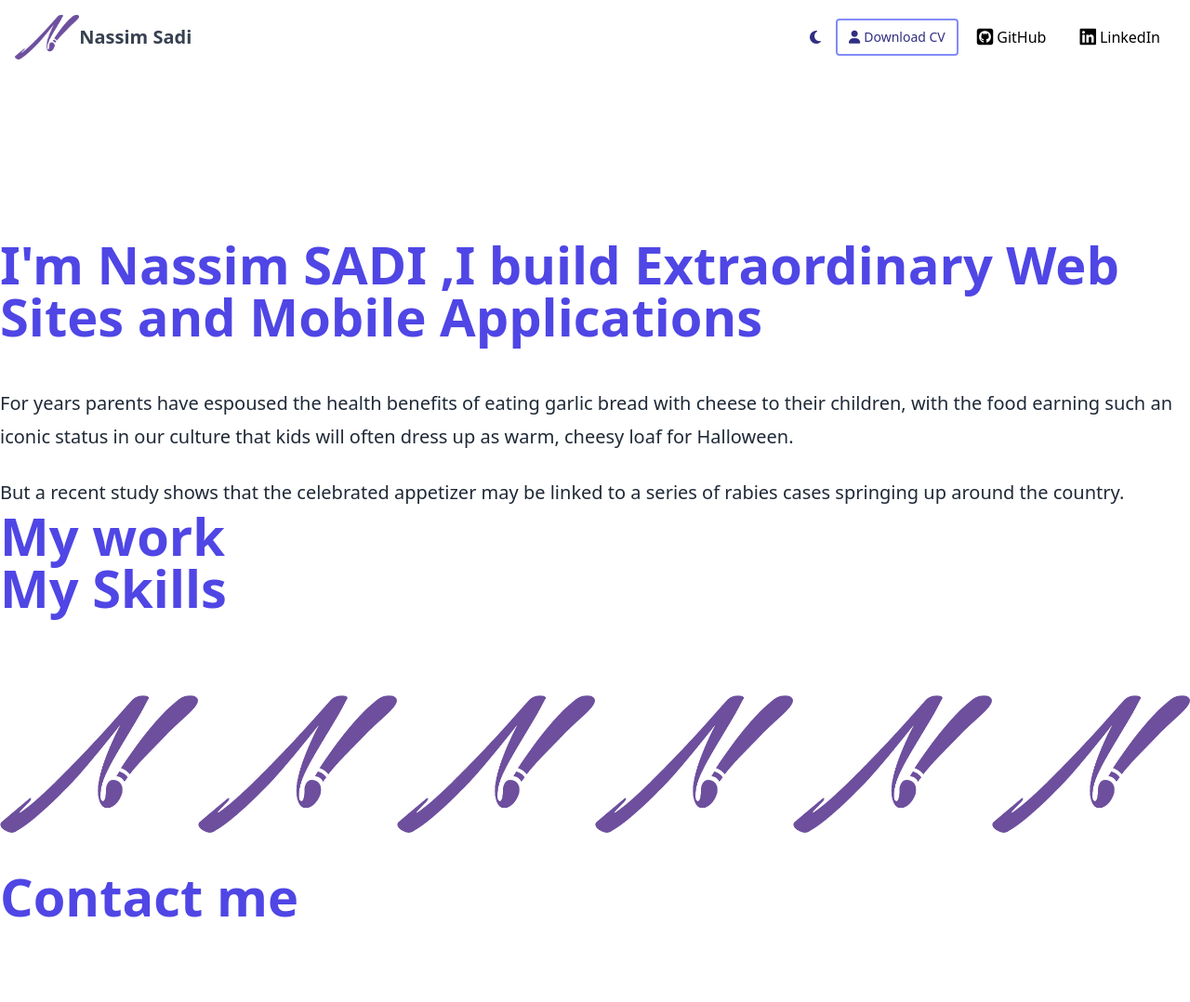
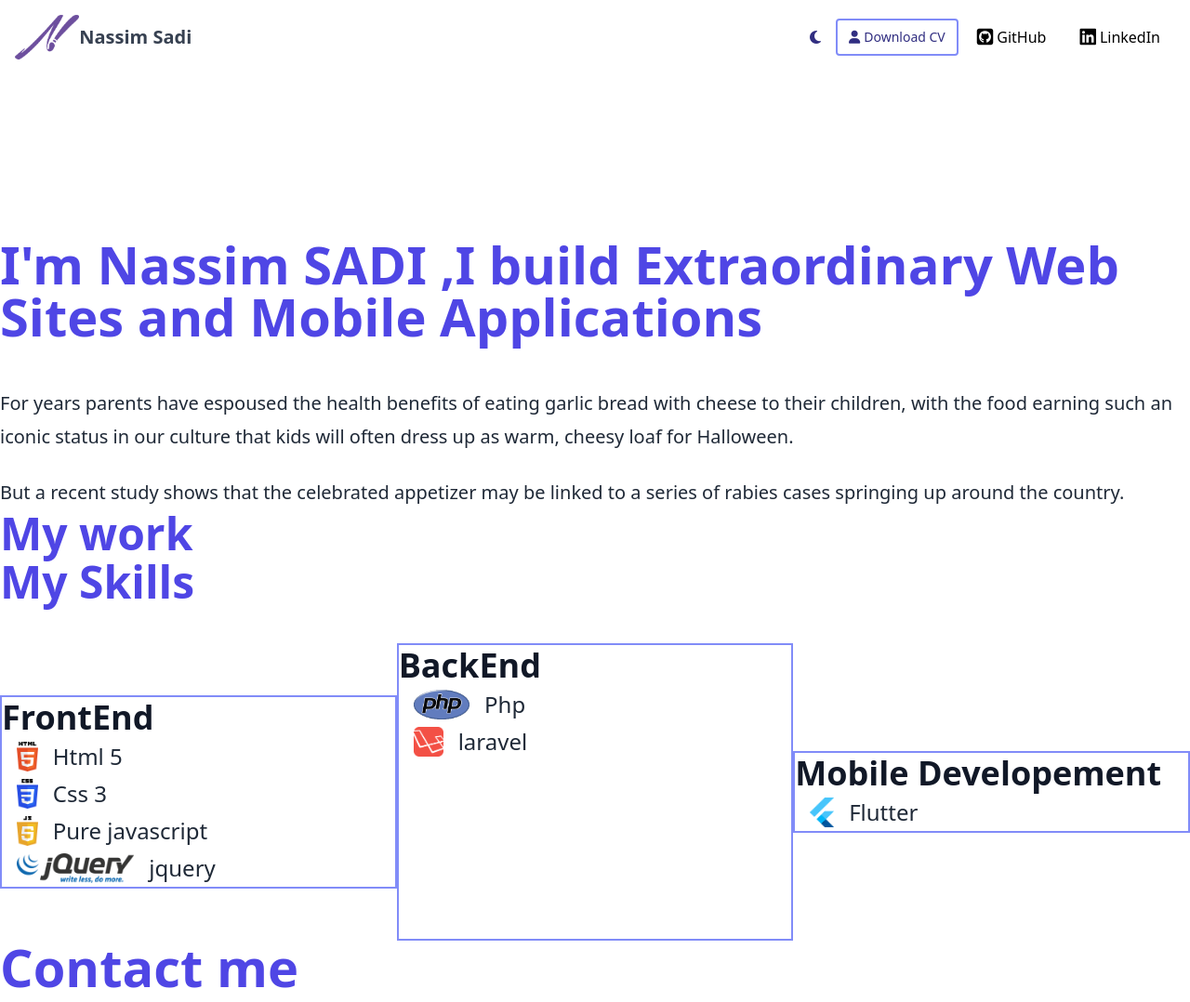
Before and after one commit to Nassim-sadi/Portfolio, a website: page index.html in a window 1280 px wide. Shown: the whole page at 93% size. Before the commit the page ends 1002 px from the top, so only its background shows below. Drawn offline with Linux system fonts and the light colour scheme.

Commit message:
fixed nav

```diff
--- a/index.html
+++ b/index.html
@@ -29,7 +29,7 @@
       >
         <div class="max-w-screen-xl mx-auto px-4">
           <div class="flex justify-between">
-            <div class="flex space-x-4">
+            <div class="flex space-x-2">
               <!-- logo -->
               <div>
                 <a
@@ -133,28 +133,17 @@
 
             <!-- mobile button goes here -->
             <div class="md:hidden flex items-center">
-              <button class="mobile-menu-button" onclick="openNav()">
-                <svg
-                  class="w-6 h-6"
-                  xmlns="http://www.w3.org/2000/svg"
-                  fill="none"
-                  viewBox="0 0 24 24"
-                  stroke="currentColor"
-                >
-                  <path
-                    stroke-linecap="round"
-                    stroke-linejoin="round"
-                    stroke-width="2"
-                    d="M4 6h16M4 12h16M4 18h16"
-                  />
-                </svg>
-              </button>
+              <div class="hamburger-menu">
+                <div class="bar1 bg-zinc-800 dark:bg-gray-50"></div>
+                <div class="bar2 bg-zinc-800 dark:bg-gray-50"></div>
+                <div class="bar3 bg-zinc-800 dark:bg-gray-50"></div>
+              </div>
             </div>
           </div>
         </div>
 
         <!-- mobile menu -->
-        <div id="myNav" class="overlay bg-indigo-900/30">
+        <div id="myNav" class="overlay bg-indigo-900/30 w-0">
           <div class="mobile-menu overlay-content">
             <a
               class="
@@ -266,23 +255,6 @@
             >
               <i class="fa fa-envelope-square text-3xl pr-1"></i> Mail Me
             </a>
-            <a
-              href="javascript:void(0)"
-              class="
-                py-2.5
-                px-4
-                text-sm
-                hover:text-indigo-600 hover:bg-indigo-200
-                rounded
-                transition-colors
-                duration-300
-                w-10/12
-                m-auto
-              "
-              onclick="closeNav()"
-            >
-              <i class="fa fa-window-close text-3xl pr-1"></i> Close
-            </a>
           </div>
         </div>
       </div>
@@ -345,7 +317,7 @@
     <div
       id="mywork"
       class="
-        prose prose-xl
+        prose prose-2xl
         max-w-screen-xl
         text-left
         mr-auto
@@ -357,14 +329,14 @@
         dark:text-gray-100
       "
     >
-      <h1 class="text-indigo-600 dark:text-indigo-500">My work</h1>
+      <h2 class="text-indigo-600 dark:text-indigo-500">My work</h2>
       <!-- ... -->
     </div>
 
     <div
       id="myskills"
       class="
-        prose prose-xl
+        prose prose-2xl
         max-w-screen-xl
         dark:prose-invert
         text-leftgit
@@ -377,26 +349,73 @@
         dark:text-gray-100
       "
     >
-      <h1 class="text-indigo-600 dark:text-indigo-500">My Skills</h1>
+      <h2 class="text-indigo-600 dark:text-indigo-500">My Skills</h2>
 
       <div class="flex flex-wrap items-center justify-center">
-        <div class="w-1/2 md:w-1/3 lg:w-1/6">
-          <img src="dist/img/logo.png" alt="logo" class="object-cover" />
+        <div class="w-full md:w-1/3 border-2 border-indigo-400">
+          <h3 class="m-0">FrontEnd</h3>
+          <div class="flex items-center">
+            <img
+              src="dist/img/skills/html5.png"
+              alt="logo"
+              class="h-8 my-0 mx-4"
+            />
+            <p class="my-0">Html 5</p>
+          </div>
+          <div class="flex items-center">
+            <img
+              src="dist/img/skills/css3.png"
+              alt="logo"
+              class="h-8 my-0 mx-4"
+            />
+            <p class="my-0">Css 3</p>
+          </div>
+          <div class="flex items-center">
+            <img
+              src="dist/img/skills/javascript.png"
+              alt="logo"
+              class="h-8 my-0 mx-4"
+            />
+            <p class="my-0">Pure javascript</p>
+          </div>
+          <div class="flex items-center">
+            <img
+              src="dist/img/skills/jquery.png"
+              alt="logo"
+              class="h-8 my-0 mx-4"
+            />
+            <p class="my-0">jquery</p>
+          </div>
         </div>
-        <div class="w-1/2 md:w-1/3 lg:w-1/6">
-          <img src="dist/img/logo.png" alt="logo" class="object-cover" />
+        <div class="w-full md:w-1/3 border-2 border-indigo-400 h-80">
+          <h3 class="m-0">BackEnd</h3>
+          <div class="flex items-center">
+            <img
+              src="dist/img/skills/php.png"
+              alt="logo"
+              class="h-8 my-0 mx-4"
+            />
+            <p class="my-0">Php</p>
+          </div>
+          <div class="flex items-center">
+            <img
+              src="dist/img/skills/laravel.png"
+              alt="logo"
+              class="h-8 my-0 mx-4"
+            />
+            <p class="my-0">laravel</p>
+          </div>
         </div>
-        <div class="w-1/2 md:w-1/3 lg:w-1/6">
-          <img src="dist/img/logo.png" alt="logo" class="object-cover" />
-        </div>
-        <div class="w-1/2 md:w-1/3 lg:w-1/6">
-          <img src="dist/img/logo.png" alt="logo" class="object-cover" />
-        </div>
-        <div class="w-1/2 md:w-1/3 lg:w-1/6">
-          <img src="dist/img/logo.png" alt="logo" class="object-cover" />
-        </div>
-        <div class="w-1/2 md:w-1/3 lg:w-1/6">
-          <img src="dist/img/logo.png" alt="logo" class="object-cover" />
+        <div class="w-full md:w-1/3 border-2 border-indigo-400">
+          <h3 class="m-0">Mobile Developement</h3>
+          <div class="flex items-center">
+            <img
+              src="dist/img/skills/flutter.png"
+              alt="logo"
+              class="h-8 my-0 mx-4"
+            />
+            <p class="my-0">Flutter</p>
+          </div>
         </div>
       </div>
       <!-- ... -->
```
Also changed, not shown: dist/css/output.css, dist/css/style.css, dist/img/skills/bootstrap-5.png (added), dist/img/skills/css3.png (added), dist/img/skills/flutter.png (added), dist/img/skills/html5.png (added), dist/img/skills/javascript.png (added), dist/img/skills/jquery.png (added), dist/img/skills/laravel.png (added), dist/img/skills/php.png (added), dist/img/skills/tailwind.png (added).
